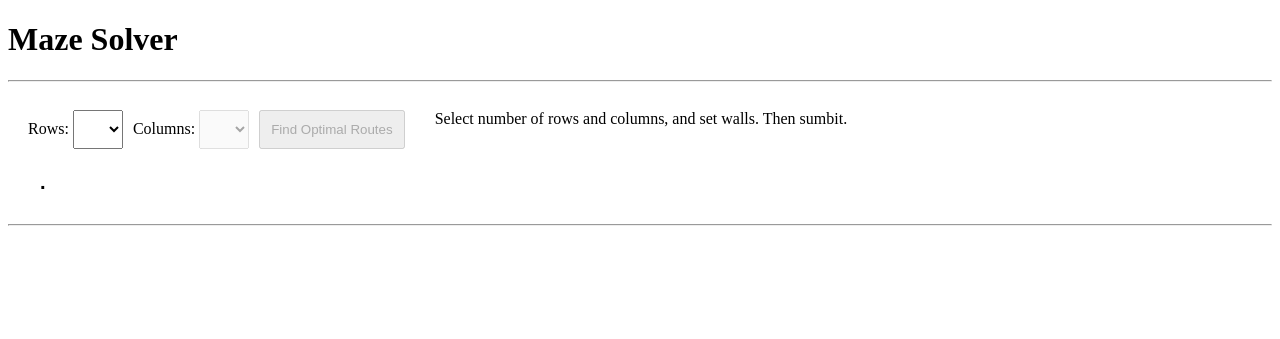
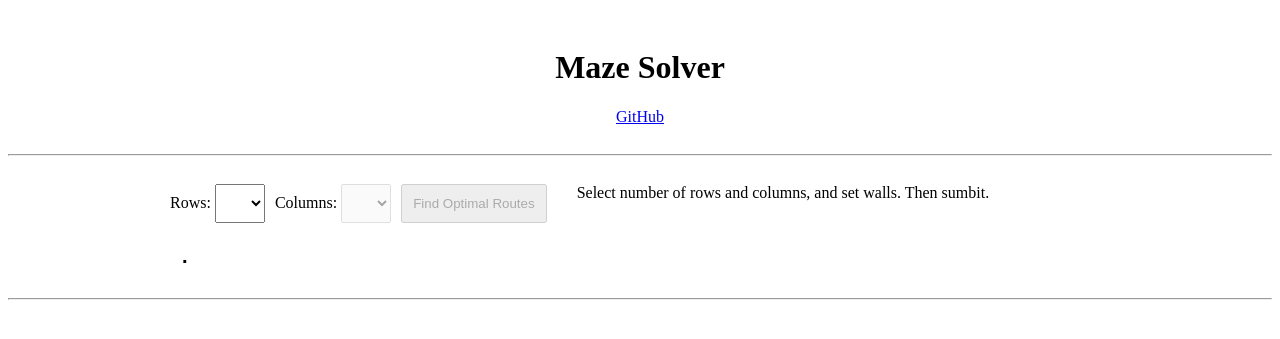
Before and after one commit to devmc-ee/maze-resolver, a PHP site: page / in a window 1280 px wide. Shown: the top 339 px of the page. Run offline with PHP 8.4, Linux system fonts and the light colour scheme.

Commit message:
styling: frontpage

```diff
--- a/app/view/templates/home.php
+++ b/app/view/templates/home.php
@@ -9,14 +9,24 @@
     <title>Maze Solver</title>
 </head>
 <style>
-    .amountSelect select{
+    .amountSelect select {
         padding: 10px;
+    }
+    .container, .header{
+        max-width: 960px;
+        width: 100%;
+        margin: 0 auto
+    }
+    .header{
+        text-align: center;
+        padding: 20px;
     }
     .lds-dual-ring {
         display: inline-block;
         width: 80px;
         height: 80px;
     }
+
     .lds-dual-ring:after {
         content: " ";
         display: block;
@@ -28,6 +38,7 @@
         border-color: #000 transparent #000 transparent;
         animation: lds-dual-ring 1.2s linear infinite;
     }
+
     @keyframes lds-dual-ring {
         0% {
             transform: rotate(0deg);
@@ -45,25 +56,30 @@
         cursor: pointer;
     }
 
-    #selectMazeSizeForm, .container,.mazeSolverResultContainer {
+    #selectMazeSizeForm, .container, .mazeSolverResultContainer {
         padding: 10px;
         display: flex;
 
     }
-    .mazeSolverResultContainer{
+
+    .mazeSolverResultContainer {
         flex-direction: column;
         padding: 10px 20px;
     }
-    .mazeSolverResultContainer button{
+
+    .mazeSolverResultContainer button {
         padding: 20px;
     }
-    .amountSelect{
+
+    .amountSelect {
         margin-right: 10px;
     }
-    .route-marker{
+
+    .route-marker {
         background-color: greenyellow;
     }
-    #mazeSubmitBtn{
+
+    #mazeSubmitBtn {
         padding: 10px;
     }
 </style>
@@ -74,8 +90,11 @@
  */
 
 ?>
+<div class="header">
     <h1><?php
         echo $context['title']; ?></h1>
+    <a href="https://github.com/devmc-ee/maze-resolver.git">GitHub</a>
+</div>
 <hr>
 <div class="container">
     <div class="mazeCreateForm">
@@ -83,7 +102,7 @@
         <form method="post" action="ajax.php" id="selectMazeSizeForm">
             <div class="amountSelect">
                 <label for="rowsAmount">Rows:</label>
-        <select name="rowsAmount" id="rowsAmount" >
+                <select name="rowsAmount" id="rowsAmount">
                     <option value=""></option>
 
                     <option value="2">2</option>
@@ -127,7 +146,8 @@
         ajaxurl: "//<?php echo $_SERVER['SERVER_NAME'].dirname($_SERVER['SCRIPT_NAME']); ?>/app/ajax.php"
     }
 </script>
-<script src="//<?php echo $_SERVER['SERVER_NAME'].dirname($_SERVER['SCRIPT_NAME']); ?>/assets/js/scripts.js"></script>
+<script src="//<?php
+echo $_SERVER['SERVER_NAME'].dirname($_SERVER['SCRIPT_NAME']); ?>/assets/js/scripts.js"></script>
 
 </body>
 </html>
```
Lines whose indentation alone changed are shown as unchanged.
